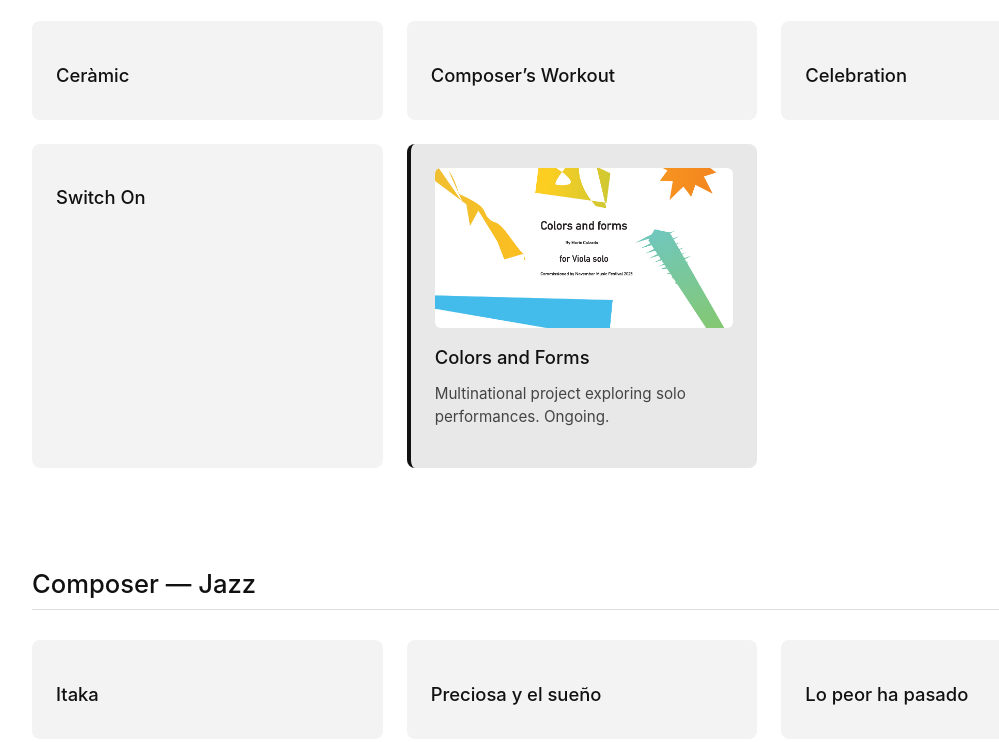
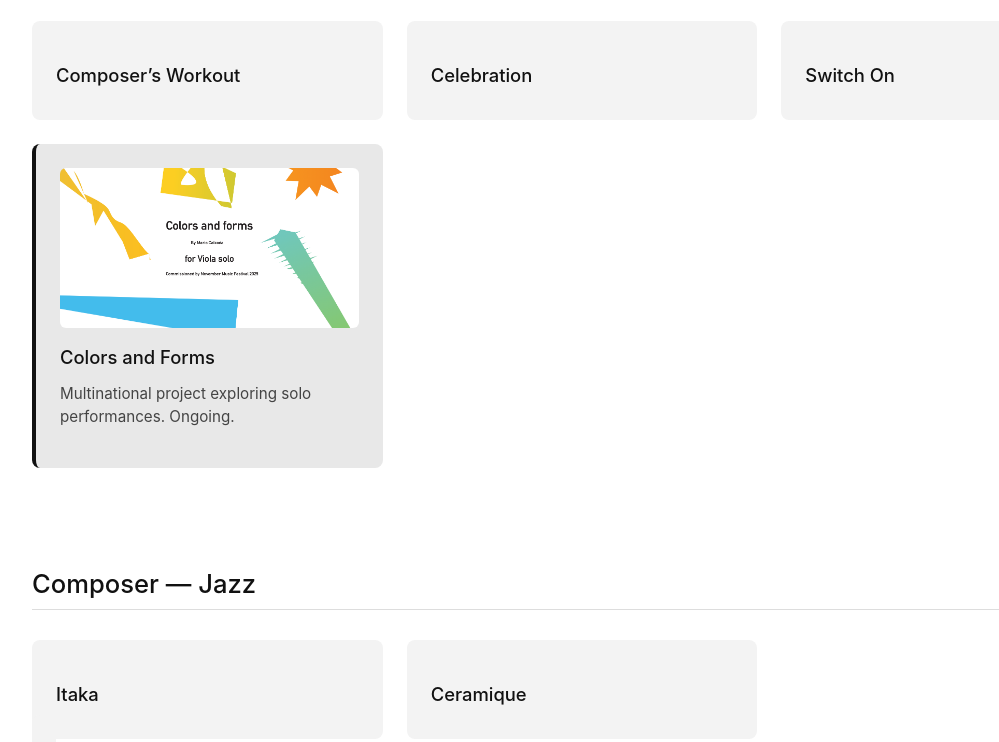
Before and after one commit to mariocalzadamusic/mariocalzadamusic.github.io, a plain HTML site: page projects.html in a window 1280 px wide. Shown: the part 873-1615 px from the top of the page, without its empty margins (58-1057 px from the left). Drawn offline with Linux system fonts and the light colour scheme.

Commit message:
Update projects.html

```diff
--- a/projects.html
+++ b/projects.html
@@ -60,10 +60,6 @@
 </a>
 
 <a href="#" class="project-card">
-  <h3>Ceràmic</h3>
-</a>
-
-<a href="#" class="project-card">
   <h3>Composer’s Workout</h3>
 </a>
 
@@ -94,9 +90,14 @@
   <section class="project-category">
     <h2>Composer — Jazz</h2>
     <div class="project-grid">
-      <a href="#" class="project-card">
-        <h3>Itaka</h3>
-      </a>
+  <a href="#" class="project-card">
+    <h3>Itaka</h3>
+  </a>
+
+  <a href="#" class="project-card">
+    <h3>Ceramique</h3>
+  </a>
+</div>
       <a href="#" class="project-card">
         <h3>Preciosa y el sueño</h3>
       </a>
```
